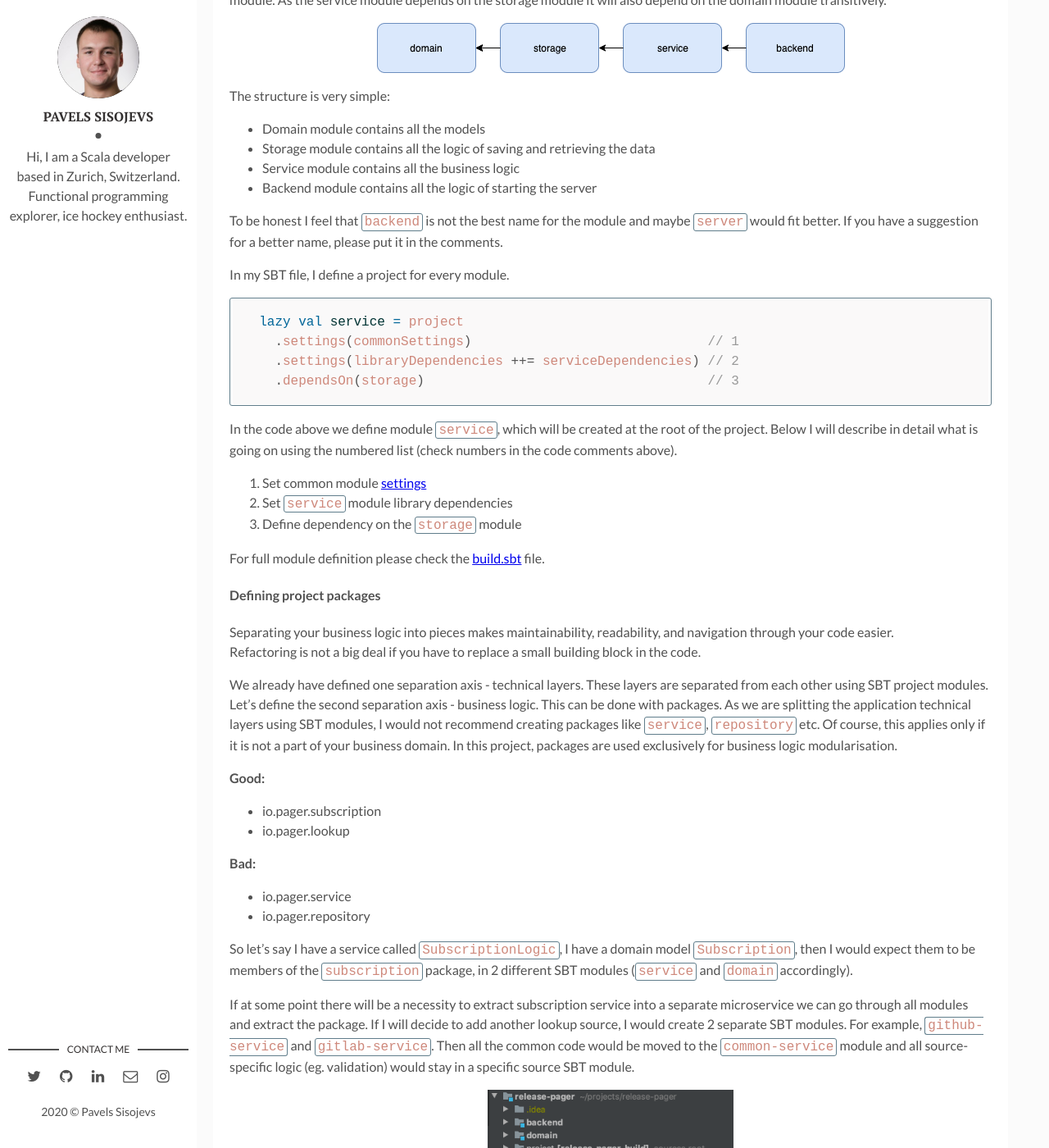
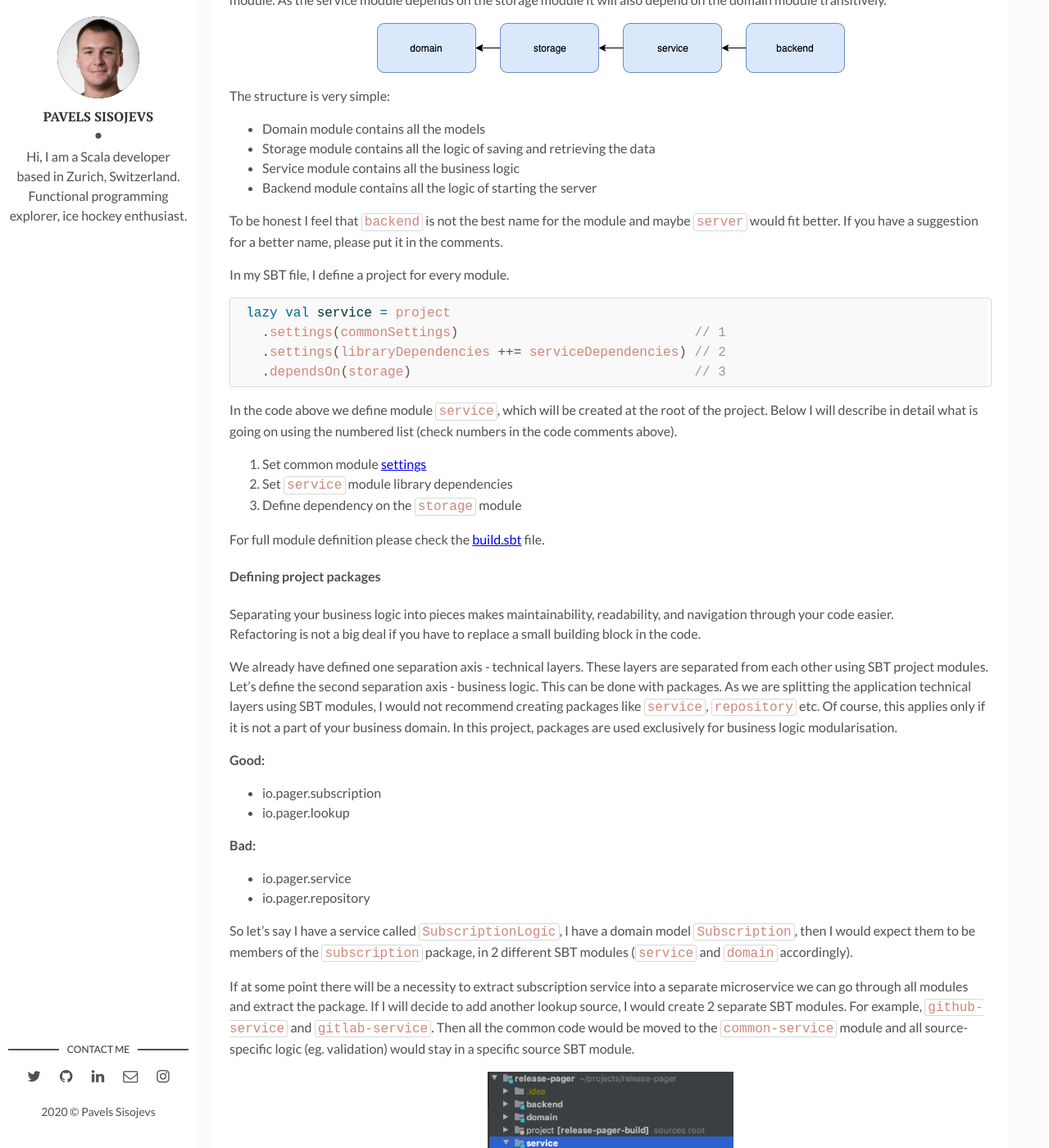
Before and after one commit to the-pavels/psisoyev.github.io, a Jekyll site: the page built from _posts/2019-01-12-design-a-pager.markdown, in a window 1280 px wide and 1400 px high, scrolled down 2417 px. Shown: the whole window at 82% size. Built offline with Jekyll 4.4.1, drawn with Linux system fonts in a browser that asks for light colours; comment, search, counter and statistics services are not loaded.

Commit message:
change code snippet colors

```diff
--- a/assets/css/main.css
+++ b/assets/css/main.css
@@ -446,7 +446,7 @@ template {
 .highlighter-rouge {
   color: #ce887b;
   font-weight: 400;
-  border: 1px solid #607D8B;
+  border: 1px solid #d8d8d8;
   -webkit-border-radius: 3px;
           border-radius: 3px;
   padding: 0.05rem 0.2rem;
@@ -622,7 +622,7 @@ template {
 
 /* Name.Exception */
 .highlight .nf {
-  color: #c0f;
+  color: #7923c7;
 }
 
 /* Name.Function */
@@ -809,7 +809,7 @@ blockquote {
 }
 
 pre {
-  padding: 1rem 2rem;
+  padding: 0.3rem 1rem;
   overflow: auto;
   white-space: pre-wrap;
   word-wrap: break-word;
```
